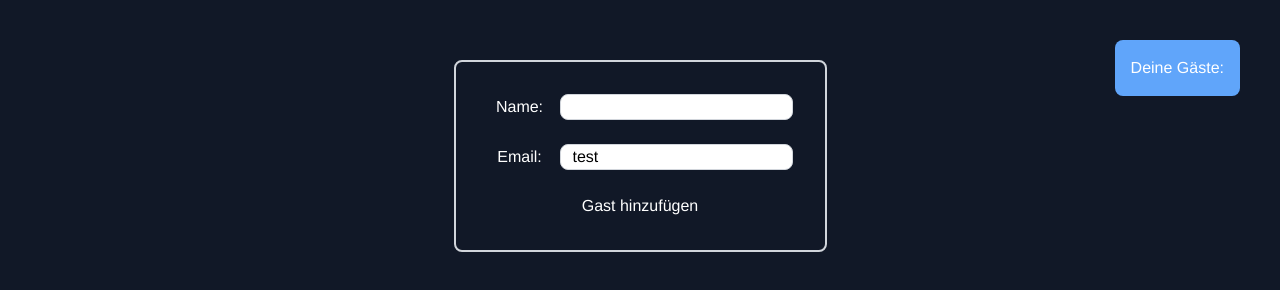
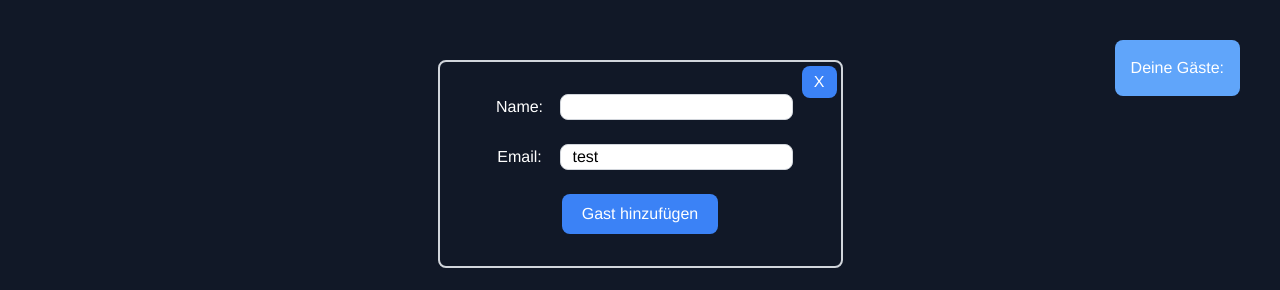
Before and after one commit to kirbby/Menu_Selector, a Vue app in the folder frontend/: page / in a window 1280 px wide. Shown: the top 290 px of the page. Built offline with nearby package versions, Linux system fonts and the light colour scheme.

Commit message:
Add animation for hiding GuestAdd

```diff
--- a/frontend/src/components/GuestAdd.vue
+++ b/frontend/src/components/GuestAdd.vue
@@ -1,5 +1,7 @@
 <template>
-<div class="guest-data">
+<div>
+    <Transition>
+        <div v-if="isGuestInputVisible"  class="guest-data">
             <label class="guest-label">
                 <span>Name:</span>
                 <input class="input" type="text" v-model="name" />
@@ -11,6 +13,12 @@
             <button class="button add-button" @click="addGuest">
                 Gast hinzufügen
             </button>
+            <button class="button close-button" @click="isGuestInputVisible = false">X</button>
+        </div>
+    </Transition>
+    <Transition name="button">
+        <button v-if="!isGuestInputVisible" class="button" @click="isGuestInputVisible = true">+</button>
+    </Transition>
 </div>
 </template>
 
@@ -24,6 +32,7 @@ export default defineComponent({
         const emailExists = computed(() => email.value.includes("@"));
         const name = ref("");
         const guestStore = useGuestStore();
+        const isGuestInputVisible = ref(true);
 
         function addGuest() {
             if (name.value === "") {
@@ -44,12 +53,11 @@ export default defineComponent({
         }
 
         return {
-
             email,
             emailExists,
             addGuest,
-
             name,
+            isGuestInputVisible,
         };
     }
 });
@@ -57,7 +65,7 @@ export default defineComponent({
 
 <style scoped lang="postcss">
 .guest-data {
-    @apply w-fit p-8 m-auto flex flex-col space-y-6 border-2 border-gray-300 rounded-lg;
+    @apply w-fit py-8 px-12 m-auto flex flex-col space-y-6 border-2 border-gray-300 rounded-lg relative;
 }
 
 .guest-label {
@@ -71,4 +79,42 @@ export default defineComponent({
 .input {
     @apply px-3 border border-gray-300 rounded-lg text-black;
 }
+
+.add-button {
+    @apply mx-auto;
+    transition-delay: 1s;
+}
+
+.close-button {
+    @apply absolute top-0 right-0 !px-3 !py-1 !m-1;
+}
+
+.v-enter-active {
+  animation: bounce-in 0.5s;
+}
+.v-leave-active {
+  animation: bounce-in 0.5s reverse;
+}
+@keyframes bounce-in {
+  0% {
+    transform: scale(0);
+  }
+  50% {
+    transform: scale(1.25);
+  }
+  100% {
+    transform: scale(1);
+  }
+}
+
+.button-enter-active {
+    transition: opacity 0.5s ease;
+    transition-delay: 0.5s;
+    animation: bounce-in 0.5s;
+    animation-delay: 0.5s;
+}
+
+.button-enter-from {
+    opacity: 0;
+}
 </style>
--- a/frontend/src/views/HomePage.vue
+++ b/frontend/src/views/HomePage.vue
@@ -41,12 +41,8 @@ export default defineComponent({
 </script>
 
 <style scoped lang="postcss">
-.button {
+:deep(.button) {
     @apply py-2 px-5 bg-blue-500 text-white rounded-lg;
-}
-
-.add-button {
-    @apply mx-auto;
 }
 
 .home-page {
```
Lines whose indentation alone changed are shown as unchanged.
